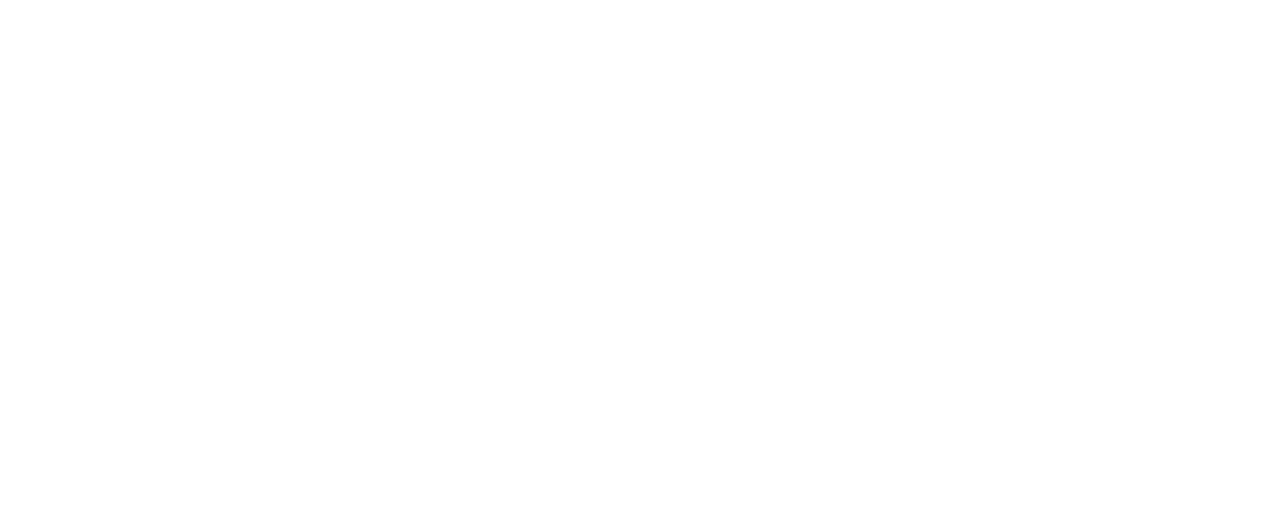
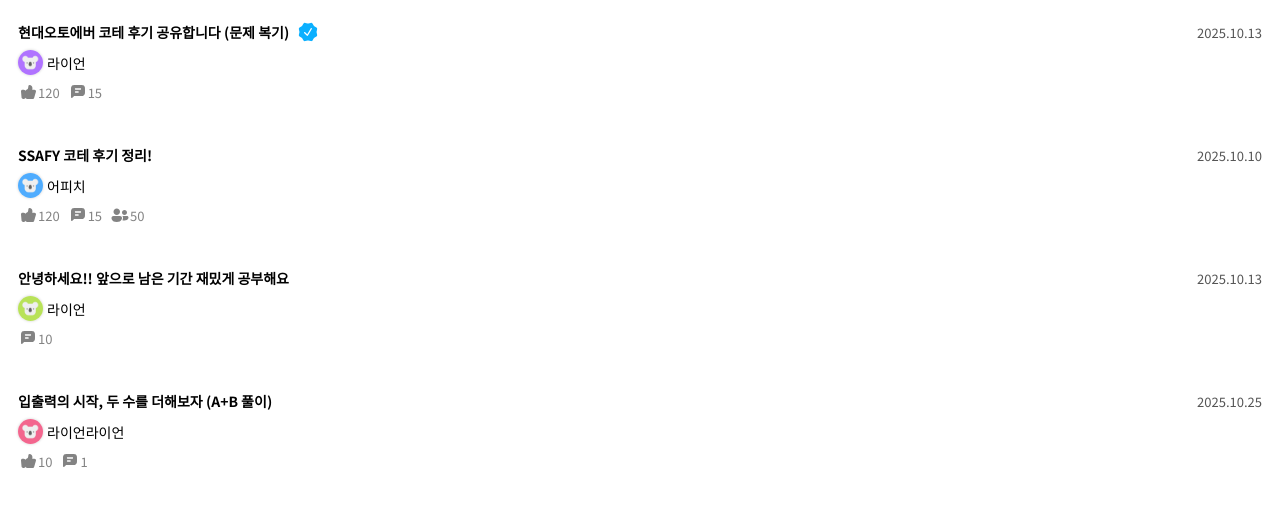
Before and after one commit to beyond-sw-camp/be19-3rd-ThreeGo-Algo, a Vue app: page /demo/post-list-item in a window 1280 px wide. Before the commit this address had no page. Shown: the top 506 px of the page. Built offline with nearby package versions, Linux system fonts and the light colour scheme.

Commit message:
feat: #4 - PostListItem 컴포넌트 구현

```diff
--- /dev/null
+++ b/src/components/common/PostListItem.vue
@@ -0,0 +1,106 @@
+<template>
+    <div class="post-item">
+        <div class="post-header">
+            <div class="post-title-area">
+                <p class="post-title" @click="goToPost">
+                    {{ title }}
+                </p>
+                <img v-if="status === 'APPROVED'" :src="certificationIcon" class="certification-icon" />
+            </div>
+            <span class="post-date">{{ createdAt }}</span>
+        </div>
+
+        <MiniProfile :nickname="nickname" :rankName="rankName" />
+
+        <div class="post-footer">
+            <EmojiText v-if="likeCount != undefined" type="grayLike" :count="likeCount" />
+            <EmojiText type="grayComment" :count="commentCount" />
+            <EmojiText v-if="peopleCount != undefined" type="grayPeople" :count="peopleCount" />
+        </div>
+    </div>
+</template>
+
+<script setup>
+import certificationImage from '@/assets/icons/certification.svg';
+import MiniProfile from '@/components/common/MiniProfile.vue'
+import EmojiText from '@/components/common/EmojiText.vue';
+import { defineProps } from 'vue'
+
+const props = defineProps({
+    id: { type: Number, required: true },
+    title: { type: String, required: true },
+    nickname: { type: String, required: true },
+    rankName: { type: String, required: true },
+    createdAt: { type: String, required: true },
+    status: { type: String, default: '' },
+    likeCount: Number,
+    commentCount: { type: Number, required: true },
+    peopleCount: Number
+});
+
+const certificationIcon = certificationImage;
+
+// TODO 게시물 상세 페이지로 이동 기능 구현
+const goToPost = () => {
+    console.log('게시물 상세 페이지로 이동 예정!');
+}
+</script>
+
+<style scoped>
+.post-item {
+    display: flex;
+    flex-direction: column;
+    padding: 12px 0;
+    gap: 7px;
+    font-family: 'Noto Sans KR', sans-serif;
+    padding: 13px 10px;
+}
+
+.post-item:hover {
+    background-color: #F5F5F5;
+}
+
+.post-header {
+    display: flex;
+    justify-content: space-between;
+    align-items: center;
+}
+
+.post-title-area {
+    display: flex;
+    align-items: center;
+    gap: 8px;
+    height: 22px;
+}
+
+.post-title {
+    display: flex;
+    align-items: center;
+    gap: 8px;
+    font-style: normal;
+    font-weight: 700;
+    font-size: 14px;
+    cursor: pointer;
+}
+
+.post-title:hover {
+    color: #0AA2EB;
+    text-decoration: underline;
+}
+
+.certification-icon {
+    width: 22px;
+}
+
+.post-date {
+    font-size: 13px;
+    color: #555;
+}
+
+.post-footer {
+    display: flex;
+    align-items: center;
+    flex-direction: row;
+    gap: 8px;
+}
+</style>
--- a/src/router/index.js
+++ b/src/router/index.js
@@ -2,11 +2,13 @@
 import HomeView from '@/views/HomeView.vue';
 import ButtonDemoPage from '@/views/demo/ButtonDemoPage.vue';
 import MiniProfileDemoPage from '@/views/demo/MiniProfileDemoPage.vue';
+import PostListItemDemoPage from '@/views/demo/PostListItemDemoPage.vue';
 
 const routes = [
     { path: '/', component: HomeView },
     { path: '/demo/button', component: ButtonDemoPage },
-    { path: '/demo/mini-profile', component: MiniProfileDemoPage }
+    { path: '/demo/mini-profile', component: MiniProfileDemoPage },
+    { path: '/demo/post-list-item', component: PostListItemDemoPage}
 ]
 
 const router = createRouter({
--- /dev/null
+++ b/src/views/demo/PostListItemDemoPage.vue
@@ -0,0 +1,74 @@
+<template>
+  <div class="post-list">
+    <PostListItem
+      v-for="post in posts"
+      :key="post.id"
+      :id="post.id"
+      :title="post.title"
+      :nickname="post.nickname"
+      :rankName="post.rankName"
+      :createdAt="post.createdAt"
+      :isVerified="post.isVerified"
+      :likeCount="post.likeCount"
+      :commentCount="post.commentCount"
+      :peopleCount="post.peopleCount"
+      :status="post.status"
+    />
+  </div>
+</template>
+
+<script setup>
+import PostListItem from '@/components/common/PostListItem.vue';
+
+const posts = [
+  // 기업별 정보 공유 게시물
+  {
+    id: 1,
+    title: '현대오토에버 코테 후기 공유합니다 (문제 복기)',
+    nickname: '라이언',
+    rankName: '코잘알',
+    createdAt: '2025.10.13',
+    status: 'APPROVED',
+    likeCount: 120,
+    commentCount: 15
+  },
+  {
+    id: 2,
+    title: 'SSAFY 코테 후기 정리!',
+    nickname: '어피치',
+    rankName: '코좀알',
+    createdAt: '2025.10.10',
+    likeCount: 120,
+    commentCount: 15,
+    peopleCount: 50
+  },
+  // 스터디 그룹 공간 게시물
+  {
+    id: 3,
+    title: '안녕하세요!! 앞으로 남은 기간 재밌게 공부해요',
+    nickname: '라이언',
+    rankName: '코뉴비',
+    createdAt: '2025.10.13',
+    commentCount: 10
+  },
+  // 코딩 풀이 게시물
+  {
+    id: 4,
+    title: '입출력의 시작, 두 수를 더해보자 (A+B 풀이)',
+    nickname: '라이언라이언',
+    rankName: '코신',
+    createdAt: '2025.10.25',
+    likeCount: 10,
+    commentCount: 1
+  },
+
+]
+</script>
+
+<style scoped>
+.post-list {
+  display: flex;
+  flex-direction: column;
+  gap: 16px;
+}
+</style>
```
Also changed, not shown: src/assets/icons/certification.svg (added).
